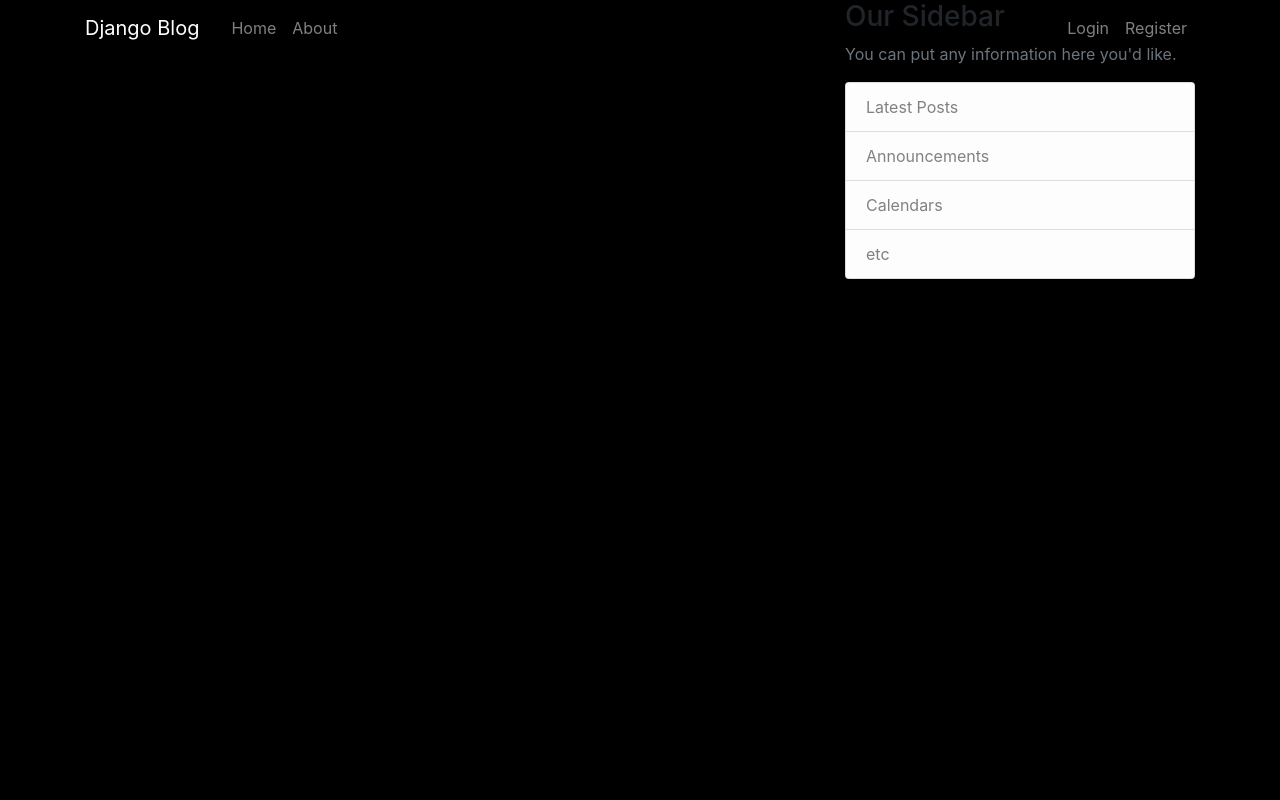
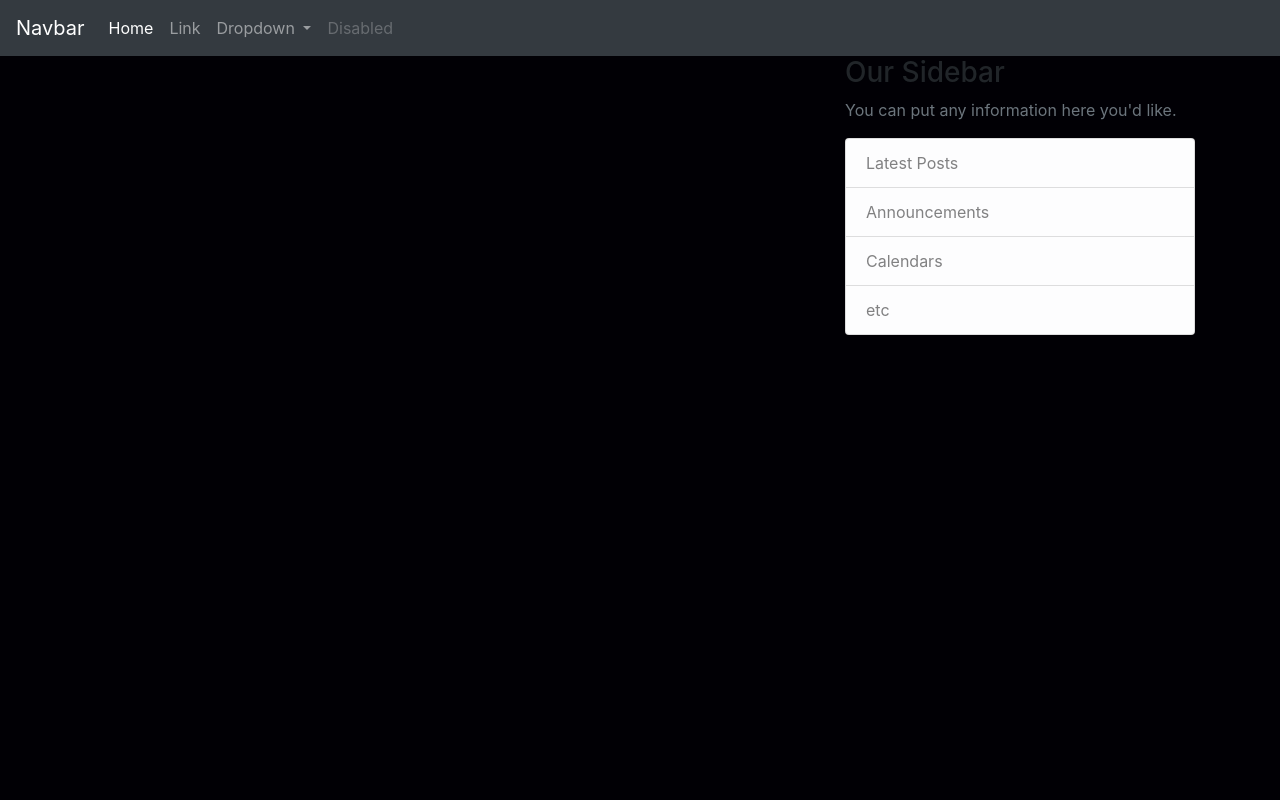
Before and after one commit to sergenp/django-blog-with-rest-framework, a Django app: template frontend/templates/base.html in a window 1280 px wide. Run offline with Django 3.2, Linux system fonts and the light colour scheme; the template is opened without the code that fills it, so the values that code supplies are empty; some libraries are stand-ins or nearby versions.

Commit message:
link views with url add views to frontend add navbar.html

```diff
--- a/frontend/static/css/main.css
+++ b/frontend/static/css/main.css
@@ -1,3 +1,3 @@
 body {
-    background: black;
+    background: #010005;
 }
--- a/frontend/templates/base.html
+++ b/frontend/templates/base.html
@@ -18,28 +18,8 @@
     {% endif %}
 </head>
 <body>
-    <header class="site-header">
-      <nav class="navbar navbar-expand-md navbar-dark bg-steel fixed-top">
-        <div class="container">
-          <a class="navbar-brand mr-4" href="#">Django Blog</a>
-          <button class="navbar-toggler" type="button" data-toggle="collapse" data-target="#navbarToggle" aria-controls="navbarToggle" aria-expanded="false" aria-label="Toggle navigation">
-          <span class="navbar-toggler-icon"></span>
-          </button>
-          <div class="collapse navbar-collapse" id="navbarToggle">
-            <div class="navbar-nav mr-auto">
-              <a class="nav-item nav-link" href="#">Home</a>
-              <a class="nav-item nav-link" href="#">About</a>
-            </div>
-            <!-- Navbar Right Side -->
-            <div class="navbar-nav">
-              <a class="nav-item nav-link" href="#">Login</a>
-              <a class="nav-item nav-link" href="#">Register</a>
-            </div>
-          </div>
-        </div>
-      </nav>
-    </header>
-    <main role="main" class="container">
+  {% include 'navbar.html' %}
+  <main role="main" class="container">
       <div class="row">
         <div class="col-md-8">
           {% block content %}{% endblock %}
--- /dev/null
+++ b/frontend/templates/navbar.html
@@ -0,0 +1,33 @@
+{% block navbar %}
+<nav class="navbar navbar-expand-lg navbar-dark bg-dark">
+    <a class="navbar-brand" href="#">Navbar</a>
+    <button class="navbar-toggler" type="button" data-toggle="collapse" data-target="#navbarSupportedContent" aria-controls="navbarSupportedContent" aria-expanded="false" aria-label="Toggle navigation">
+      <span class="navbar-toggler-icon"></span>
+    </button>
+
+    <div class="collapse navbar-collapse" id="navbarSupportedContent">
+      <ul class="navbar-nav mr-auto">
+        <li class="nav-item active">
+          <a class="nav-link" href="#">Home <span class="sr-only">(current)</span></a>
+        </li>
+        <li class="nav-item">
+          <a class="nav-link" href="#">Link</a>
+        </li>
+        <li class="nav-item dropdown">
+          <a class="nav-link dropdown-toggle" href="#" id="navbarDropdown" role="button" data-toggle="dropdown" aria-haspopup="true" aria-expanded="false">
+            Dropdown
+          </a>
+          <div class="dropdown-menu" aria-labelledby="navbarDropdown">
+            <a class="dropdown-item" href="#">Action</a>
+            <a class="dropdown-item" href="#">Another action</a>
+            <div class="dropdown-divider"></div>
+            <a class="dropdown-item" href="#">Something else here</a>
+          </div>
+        </li>
+        <li class="nav-item">
+          <a class="nav-link disabled" href="#">Disabled</a>
+        </li>
+      </ul>
+    </div>
+  </nav>
+  {% endblock %}
--- a/frontend/urls.py
+++ b/frontend/urls.py
@@ -2,5 +2,6 @@ from django.urls import path
 from . import views
 
 urlpatterns = [
-    path('', views.home)
+    path('', views.home),
+    path('about/', views.about, name="about")
 ]
```
Also changed, not shown: blogapp/views.py (+0 -19 lines), frontend/views.py (+17 -2 lines).
